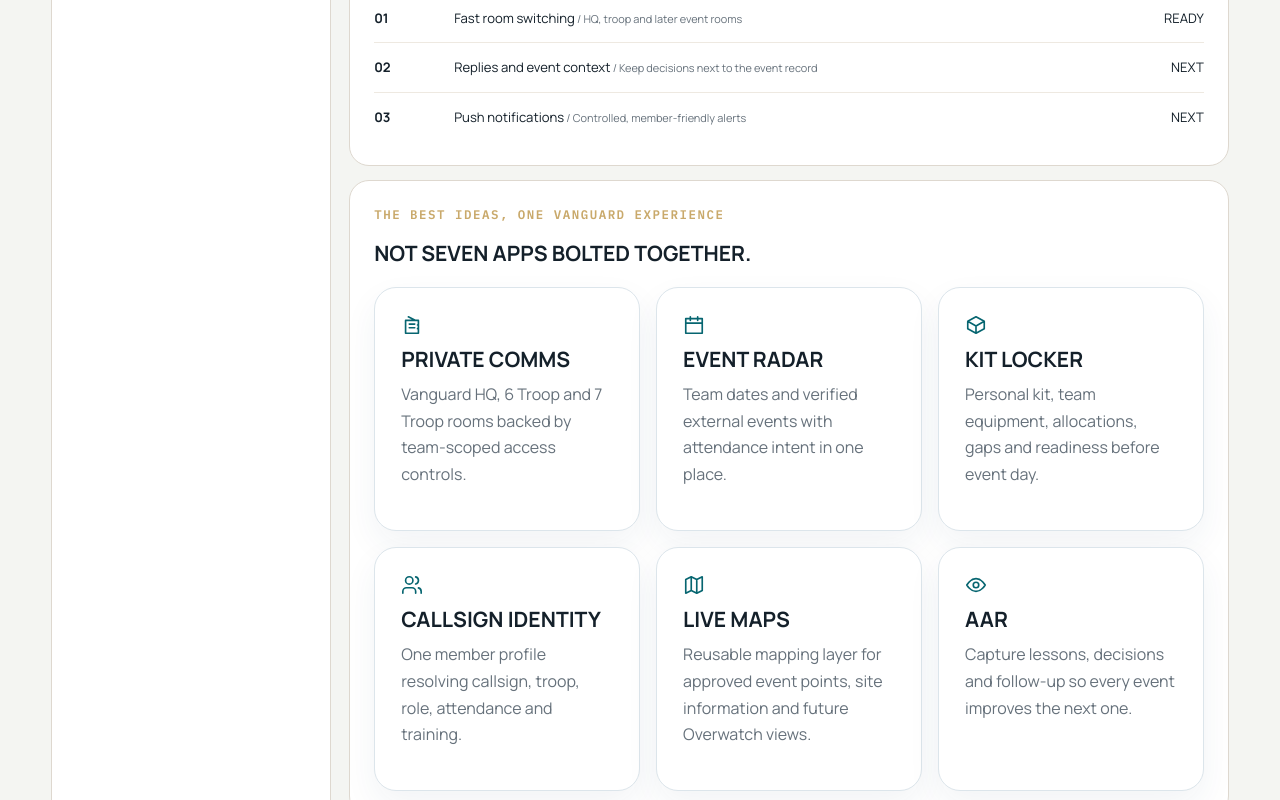
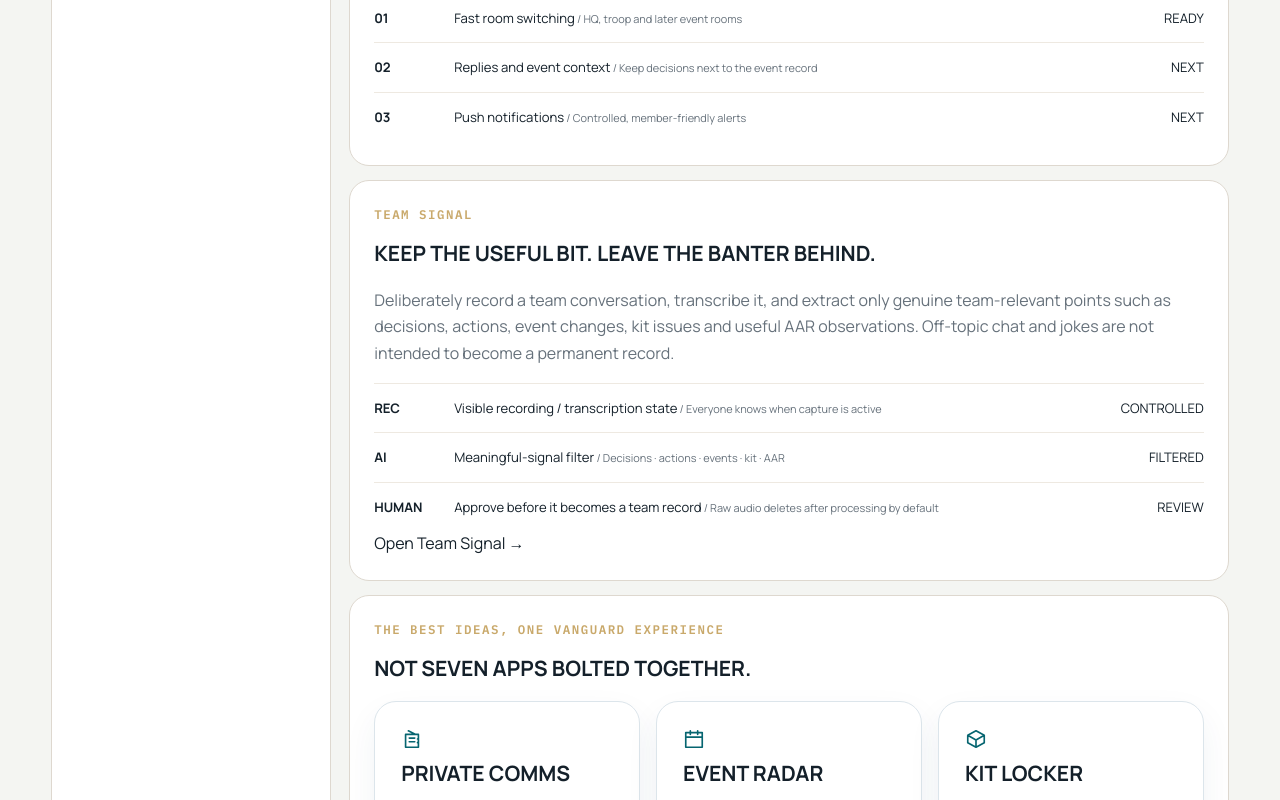
Before and after one commit to ORVIA-Oversight/Vanguard-Tactical-, a Next.js app: page /workspace in a window 1280 px wide. Shown: the part 1001-1801 px from the top of the page. Built offline with nearby package versions, Linux system fonts and the light colour scheme.

Commit message:
feat: add Team Signal to Vanguard team workspace

```diff
--- a/app/workspace/page.js
+++ b/app/workspace/page.js
@@ -21,8 +21,8 @@ export default function Page(){return <div className="workspace">
       <span className="eyebrow">MY VANGUARD</span>
       <h3>TEAM HOME</h3>
       {[
-        ['target','Overview'],['radio','Comms'],['calendar','Events'],['users','Troops'],
-        ['box','Kit locker'],['shield','Training'],['bolt','ATAC'],['eye','AAR']
+        ['target','Overview'],['radio','Comms'],['bolt','Team Signal'],['calendar','Events'],['users','Troops'],
+        ['box','Kit locker'],['shield','Training'],['map','ATAC'],['eye','AAR']
       ].map(([i,t])=><a href={'#'+t.toLowerCase().replaceAll(' ','-')} key={t}><Icon name={i} size={17}/>{t}</a>)}
     </aside>
 
@@ -63,6 +63,16 @@ export default function Page(){return <div className="workspace">
         <div className="event-row"><b>03</b><div>Push notifications<small> / Controlled, member-friendly alerts</small></div><span>NEXT</span></div>
       </div>
 
+      <div className="dash-card full" id="team-signal">
+        <span className="eyebrow">TEAM SIGNAL</span>
+        <h3>KEEP THE USEFUL BIT. LEAVE THE BANTER BEHIND.</h3>
+        <p>Deliberately record a team conversation, transcribe it, and extract only genuine team-relevant points such as decisions, actions, event changes, kit issues and useful AAR observations. Off-topic chat and jokes are not intended to become a permanent record.</p>
+        <div className="event-row"><b>REC</b><div>Visible recording / transcription state<small> / Everyone knows when capture is active</small></div><span>CONTROLLED</span></div>
+        <div className="event-row"><b>AI</b><div>Meaningful-signal filter<small> / Decisions · actions · events · kit · AAR</small></div><span>FILTERED</span></div>
+        <div className="event-row"><b>HUMAN</b><div>Approve before it becomes a team record<small> / Raw audio deletes after processing by default</small></div><span>REVIEW</span></div>
+        <Link href="/team-signal">Open Team Signal →</Link>
+      </div>
+
       <div className="dash-card full">
         <span className="eyebrow">THE BEST IDEAS, ONE VANGUARD EXPERIENCE</span>
         <h3>NOT SEVEN APPS BOLTED TOGETHER.</h3>
```
